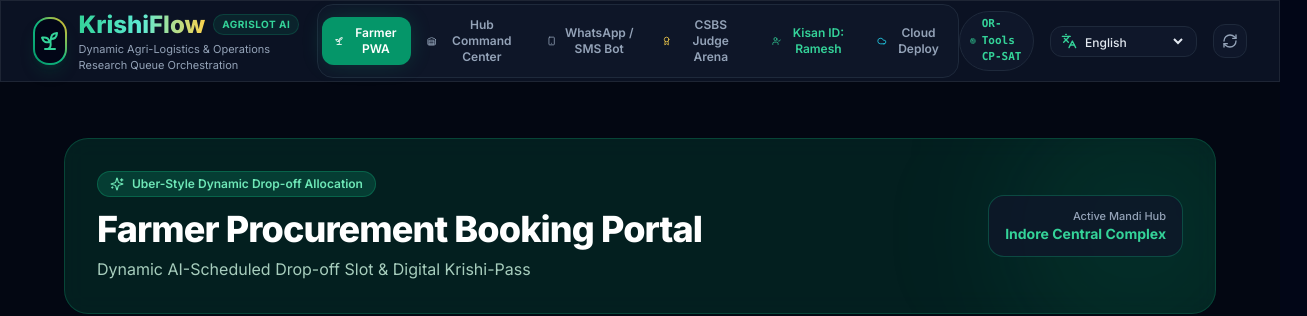
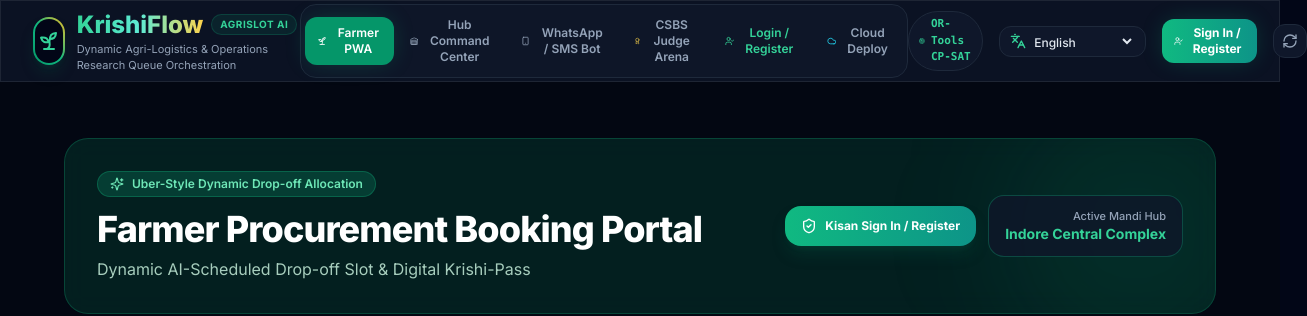
Before and after one commit to ReddiSarana/krishiflow, a React (Vite) app in the folder frontend/: page / in a window 1280 px wide. Shown: the top 316 px of the page, 1307 px wide, since content can reach past the window. Built offline with nearby package versions, Linux system fonts and the light colour scheme; no server answers; the HTML template or start-up script is replaced by a standard one.

Commit message:
feat(ui): Add prominent Kisan Sign In / Register buttons and default logged-out state

```diff
--- a/frontend/src/App.tsx
+++ b/frontend/src/App.tsx
@@ -175,6 +175,7 @@ export function AppContent() {
             onBookSlot={handleBookSlot}
             activePass={activePass}
             setActivePass={setActivePass}
+            onNavigateToAuth={() => setActiveTab('auth')}
           />
         )}
 
--- a/frontend/src/components/FarmerPortal.tsx
+++ b/frontend/src/components/FarmerPortal.tsx
@@ -25,6 +25,7 @@ interface FarmerPortalProps {
   onBookSlot: (req: SlotRequest) => Promise<DigitalPass | null>;
   activePass: DigitalPass | null;
   setActivePass: (pass: DigitalPass | null) => void;
+  onNavigateToAuth?: () => void;
 }
 
 const UI_TEXT = {
@@ -160,7 +161,8 @@ export const FarmerPortal: React.FC<FarmerPortalProps> = ({
   language,
   onBookSlot,
   activePass,
-  setActivePass
+  setActivePass,
+  onNavigateToAuth
 }) => {
   const t = UI_TEXT[language as keyof typeof UI_TEXT] || UI_TEXT.en;
 
@@ -227,7 +229,16 @@ export const FarmerPortal: React.FC<FarmerPortalProps> = ({
             </p>
           </div>
 
-          <div className="flex items-center gap-3 self-start md:self-auto">
+          <div className="flex flex-col sm:flex-row items-stretch sm:items-center gap-3 self-start md:self-auto">
+            {onNavigateToAuth && (
+              <button
+                onClick={onNavigateToAuth}
+                className="px-4 py-3 rounded-2xl bg-gradient-to-r from-emerald-500 to-teal-600 hover:from-emerald-400 hover:to-teal-500 text-white font-bold text-xs shadow-lg shadow-emerald-900/40 flex items-center justify-center space-x-2 transition-all active:scale-95"
+              >
+                <ShieldCheck className="w-4 h-4" />
+                <span>Kisan Sign In / Register</span>
+              </button>
+            )}
             <div className="px-4 py-3 rounded-2xl bg-slate-900/80 border border-emerald-500/30 text-right">
               <div className="text-[11px] text-slate-400 font-medium">Active Mandi Hub</div>
               <div className="text-sm font-bold text-emerald-400">Indore Central Complex</div>
--- a/frontend/src/components/Navbar.tsx
+++ b/frontend/src/components/Navbar.tsx
@@ -157,6 +157,19 @@ export const Navbar: React.FC<NavbarProps> = ({
               </select>
             </div>
 
+            {/* Sign In / Register Quick Access Button */}
+            <button
+              onClick={() => setActiveTab('auth')}
+              className={`flex items-center space-x-1.5 px-3 py-1.5 rounded-xl text-xs font-bold transition-all shadow-md ${
+                user
+                  ? 'bg-emerald-950/80 text-emerald-300 border border-emerald-500/40 hover:bg-emerald-900/60'
+                  : 'bg-gradient-to-r from-emerald-500 to-teal-600 hover:from-emerald-400 hover:to-teal-500 text-white shadow-emerald-900/40 glow-emerald'
+              }`}
+            >
+              <UserCheck className="h-4 w-4" />
+              <span>{user ? user.name.split(' ')[0] : 'Sign In / Register'}</span>
+            </button>
+
             {/* Reset Demo Button */}
             <button
               onClick={onResetDemo}
--- a/frontend/src/context/AuthContext.tsx
+++ b/frontend/src/context/AuthContext.tsx
@@ -21,15 +21,7 @@ interface AuthContextType {
 const AuthContext = createContext<AuthContextType | undefined>(undefined);
 
 export const AuthProvider: React.FC<{ children: React.ReactNode }> = ({ children }) => {
-  const [user, setUser] = useState<User | null>({
-    id: 'KF_78902',
-    name: 'Ramesh Patel (Kisan)',
-    email: 'ramesh.farmer@krishiflow.in',
-    phone: '+91 98765 43210',
-    role: 'farmer',
-    farmLocation: 'Indore Mandi Hub, Bay 3',
-    createdAt: new Date().toISOString(),
-  });
+  const [user, setUser] = useState<User | null>(null);
   const [currentScreen, setCurrentScreen] = useState<AuthScreen>('login');
   const [deviceMode, setDeviceMode] = useState<DeviceMode>('desktop');
   const [isBiometricModalOpen, setIsBiometricModalOpen] = useState<boolean>(false);
```
